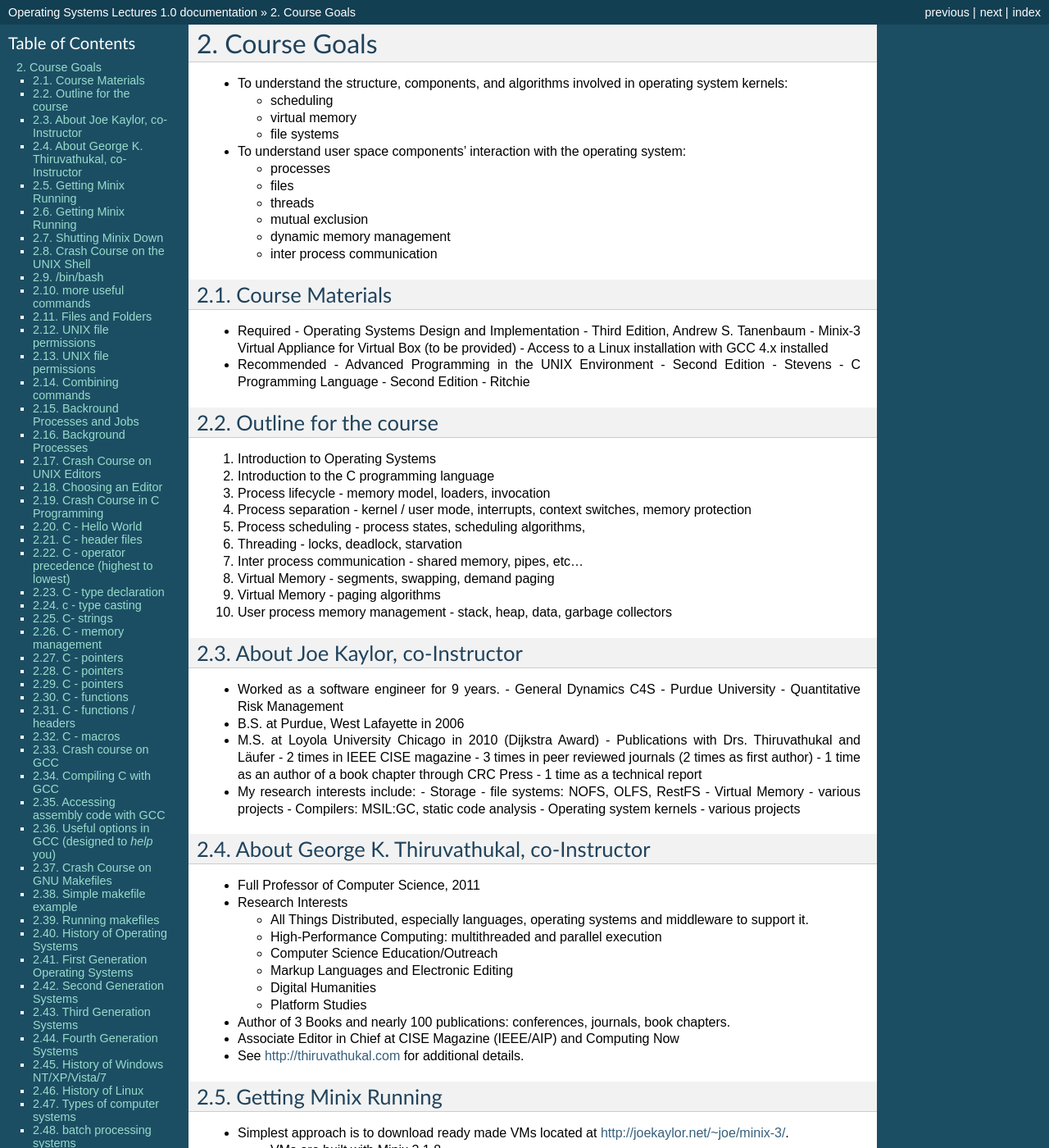
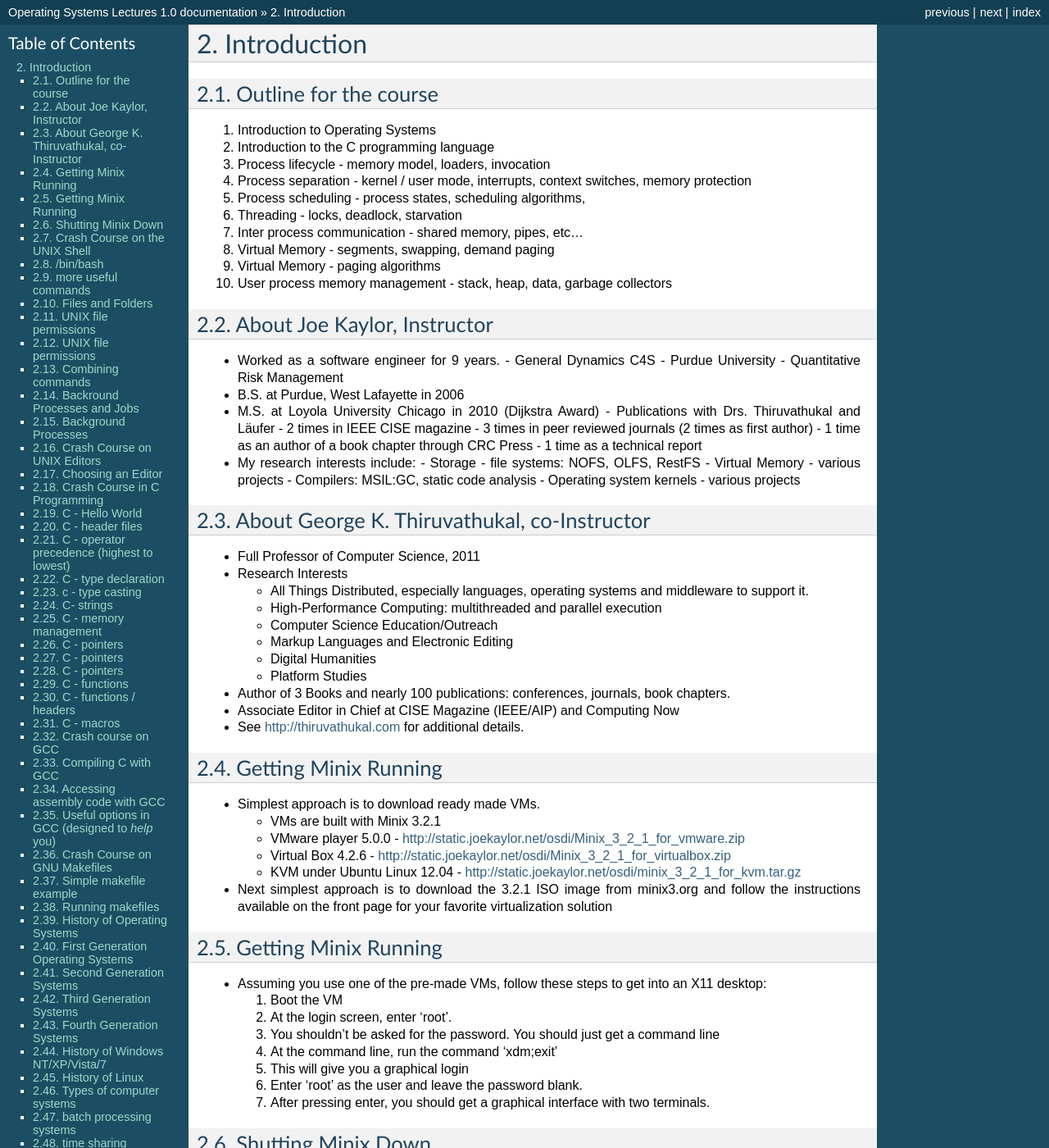
Before and after one commit to LoyolaChicagoBooks/operatingsystems, a Sphinx documentation site: the page built from source/introduction.rst, in a window 1280 px wide and 1400 px high. Shown: the whole window at 82% size. Built offline with Sphinx 7.4.7, drawn with Linux system fonts in a browser that asks for light colours; formulas are drawn with MathJax 3; some of the changed text lies outside the part shown.

Commit message:
updated vm links

```diff
--- a/source/introduction.rst
+++ b/source/introduction.rst
@@ -1,35 +1,5 @@
-Course Goals
+Introduction
 ============
-
-- To understand the structure, components, and algorithms involved in
-  operating system kernels:
-
-  - scheduling
-  - virtual memory
-  - file systems
-
-- To understand user space components' interaction with the operating
-  system:
-
-  - processes
-  - files
-  - threads
-  - mutual exclusion
-  - dynamic memory management
-  - inter process communication
-
-Course Materials
-----------------
-
-- Required
-  - Operating Systems Design and Implementation - Third Edition,
-  Andrew S. Tanenbaum
-  - Minix-3 Virtual Appliance for Virtual Box (to be provided)
-  - Access to a Linux installation with GCC 4.x installed
-
-- Recommended
-  - Advanced Programming in the UNIX Environment - Second Edition - Stevens
-  - C Programming Language - Second Edition - Ritchie
 
 Outline for the course
 ----------------------
@@ -45,7 +15,7 @@ Outline for the course
 #. Virtual Memory - paging algorithms
 #. User process memory management - stack, heap, data, garbage collectors
 
-About Joe Kaylor, co-Instructor
+About Joe Kaylor, Instructor
 -------------------------------
 
 - Worked as a software engineer for 9 years.
@@ -90,14 +60,14 @@ About George K. Thiruvathukal, co-Instructor
 Getting Minix Running
 ---------------------
 
-- Simplest approach is to download ready made VMs located at
-  http://joekaylor.net/~joe/minix-3/.
+- Simplest approach is to download ready made VMs.
 
-  - VMs are built with Minix 3.1.8
-  - Tested with VMware player 3.1.4
-  - Tested with Virtual Box 4.1.0
+  - VMs are built with Minix 3.2.1
+  - VMware player 5.0.0 - http://static.joekaylor.net/osdi/Minix_3_2_1_for_vmware.zip
+  - Virtual Box 4.2.6 - http://static.joekaylor.net/osdi/Minix_3_2_1_for_virtualbox.zip
+  - KVM under Ubuntu Linux 12.04 - http://static.joekaylor.net/osdi/minix_3_2_1_for_kvm.tar.gz
 
-- Next simplest approach is to download the 3.1.8 ISO image from
+- Next simplest approach is to download the 3.2.1 ISO image from
   minix3.org and follow the instructions available on the front page
   for your favorite virtualization solution
 
--- a/source/syllabus.rst
+++ b/source/syllabus.rst
@@ -21,9 +21,8 @@ Graduate students are also expected to do work above and beyond the undergraduat
 
 Book/Materials
 --------------
-- Required:
+- Recommended:
 	- Operating Systems: Design and Implementation (Third Edition) by Andrew S. Tanenbaum and Albert S. Woodhull
-- Recommended:
 	- Advanced Programming in the UNIX Environment (2nd Edition) by W. Richard Stevens and Stephen A. Rago
 	- C Programming Language (2nd Edition) by Brian W. Kernighan and Dennis M. Ritchie
 
```
